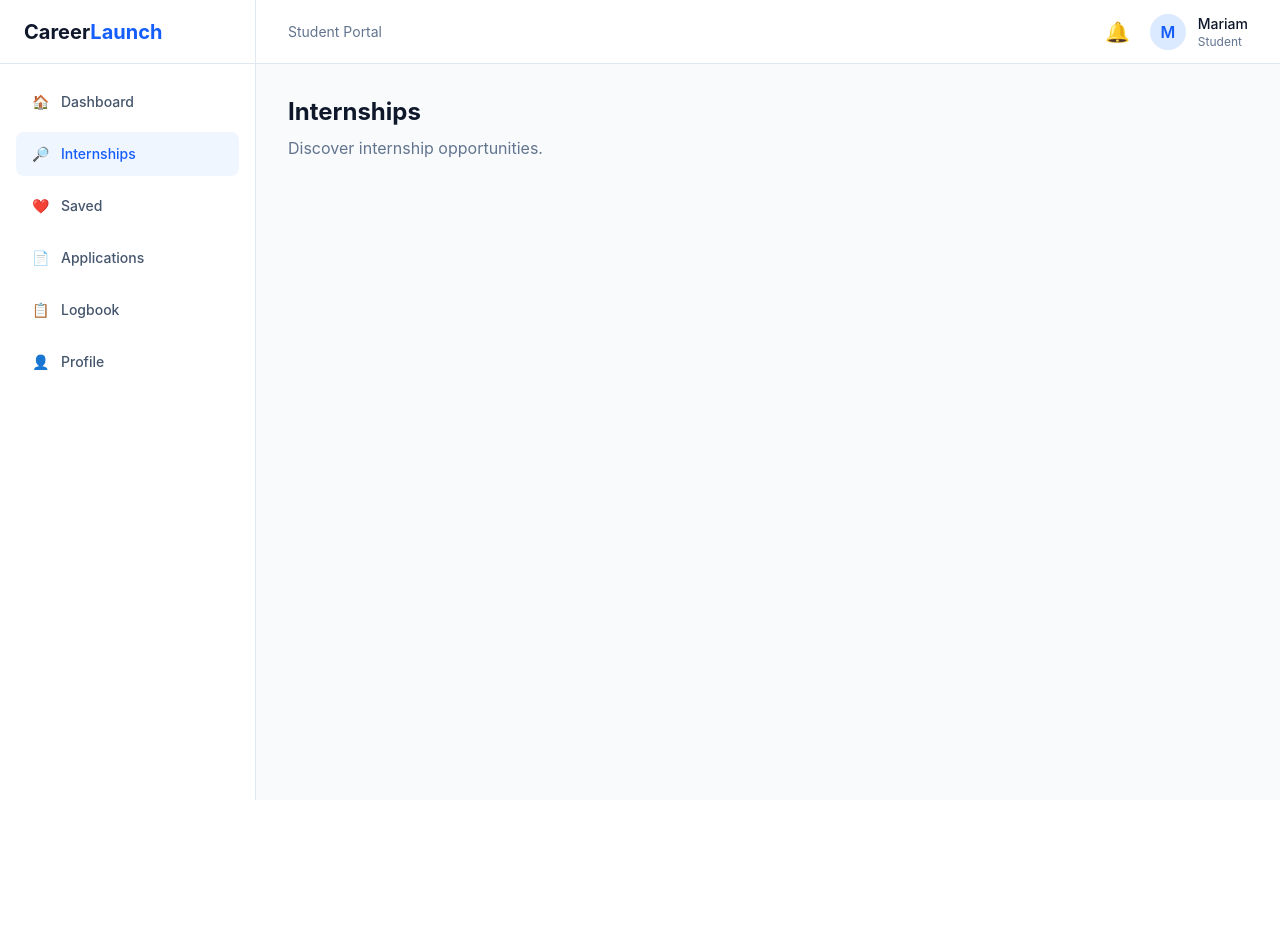
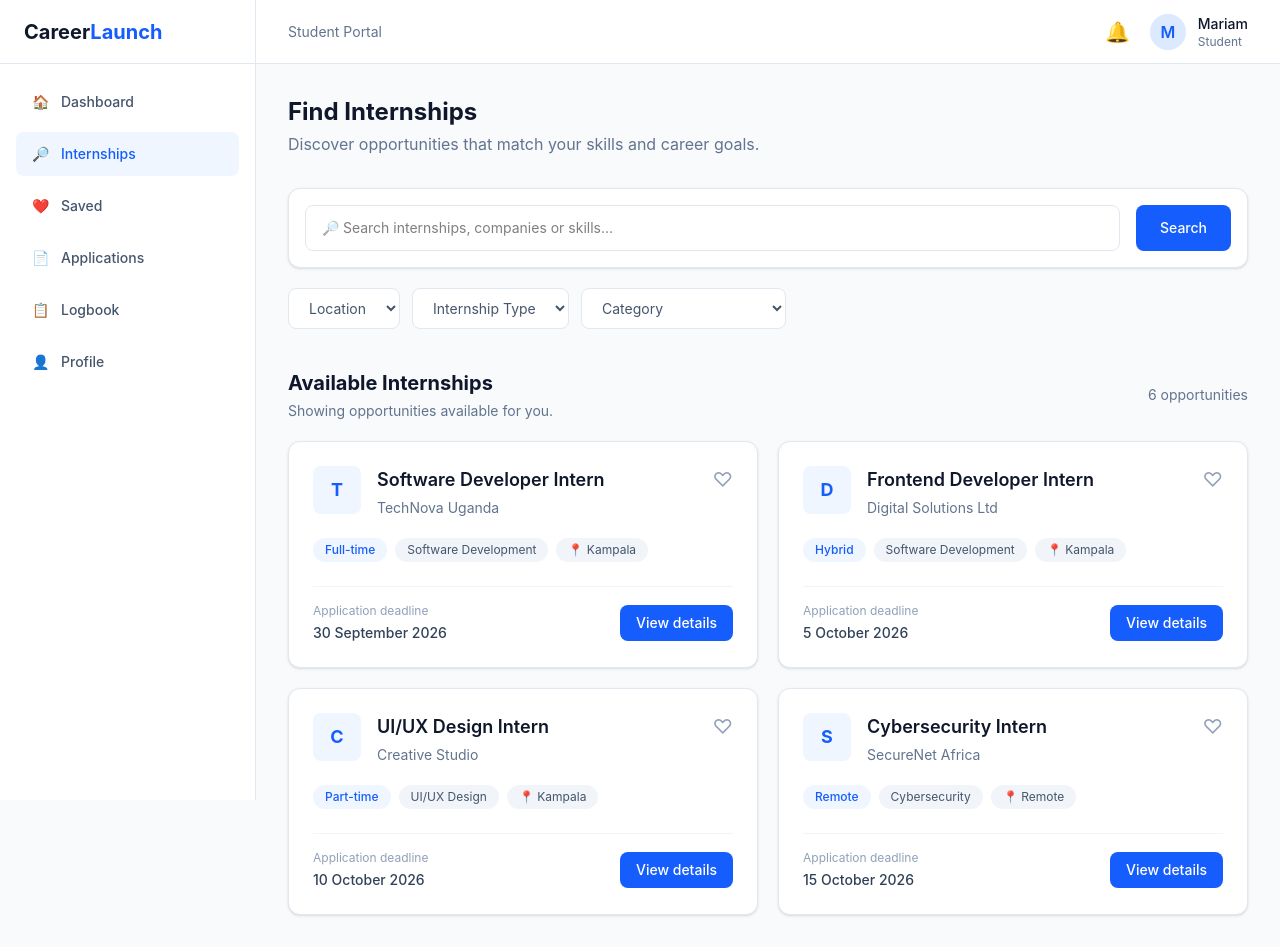
Before and after one commit to mariam968/CareerLaunch, a React app in the folder frontend/: page /internships in a window 1280 px wide. Before the commit the page ends 800 px from the top, so only its background shows below. Built offline with nearby package versions, Linux system fonts and the light colour scheme; the HTML template or start-up script is replaced by a standard one.

Commit message:
feat: build internship discovery page

```diff
--- a/frontend/src/components/InternshipCard.jsx
+++ b/frontend/src/components/InternshipCard.jsx
@@ -1,7 +1,23 @@
-function InternshipCard({ title, company, location, type }) {
+function InternshipCard({
+  title,
+  company,
+  location,
+  type,
+  category,
+  deadline,
+}) {
   return (
     <div className="rounded-xl border border-slate-200 bg-white p-6 shadow-sm transition hover:-translate-y-1 hover:shadow-md">
+
+      {/* Top section */}
       <div className="flex items-start justify-between">
+        <div className="flex gap-4">
+
+          {/* Company logo placeholder */}
+          <div className="flex h-12 w-12 items-center justify-center rounded-lg bg-blue-50 text-lg font-bold text-blue-600">
+            {company.charAt(0)}
+          </div>
+
           <div>
             <h3 className="text-lg font-semibold text-slate-900">
               {title}
@@ -11,15 +27,25 @@ function InternshipCard({ title, company, location, type }) {
               {company}
             </p>
           </div>
+        </div>
 
-        <button className="text-xl text-slate-400 hover:text-red-500">
+        {/* Save */}
+        <button
+          className="text-xl text-slate-400 transition hover:text-red-500"
+          title="Save internship"
+        >
           ♡
         </button>
       </div>
 
+      {/* Tags */}
       <div className="mt-5 flex flex-wrap gap-2">
         <span className="rounded-full bg-blue-50 px-3 py-1 text-xs font-medium text-blue-600">
           {type}
+        </span>
+
+        <span className="rounded-full bg-slate-100 px-3 py-1 text-xs text-slate-600">
+          {category}
         </span>
 
         <span className="rounded-full bg-slate-100 px-3 py-1 text-xs text-slate-600">
@@ -27,13 +53,20 @@ function InternshipCard({ title, company, location, type }) {
         </span>
       </div>
 
-      <div className="mt-6 flex items-center justify-between">
+      {/* Bottom */}
+      <div className="mt-6 flex items-center justify-between border-t border-slate-100 pt-4">
+        <div>
           <p className="text-xs text-slate-400">
-          Posted recently
+            Application deadline
           </p>
 
+          <p className="mt-1 text-sm font-medium text-slate-700">
+            {deadline}
+          </p>
+        </div>
+
         <button className="rounded-lg bg-blue-600 px-4 py-2 text-sm font-medium text-white transition hover:bg-blue-700">
-          View internship
+          View details
         </button>
       </div>
     </div>
--- a/frontend/src/pages/Internships.jsx
+++ b/frontend/src/pages/Internships.jsx
@@ -1,13 +1,127 @@
+import InternshipCard from '../components/InternshipCard'
+
 function Internships() {
   return (
     <div>
-      <h1 className="text-2xl font-bold text-slate-900">
-        Internships
-      </h1>
 
-      <p className="mt-2 text-slate-500">
-        Discover internship opportunities.
-      </p>
+      {/* Header */}
+      <div className="mb-8">
+        <h1 className="text-2xl font-bold text-slate-900">
+          Find Internships
+        </h1>
+
+        <p className="mt-1 text-slate-500">
+          Discover opportunities that match your skills and career goals.
+        </p>
+      </div>
+
+      {/* Search */}
+      <div className="rounded-xl border border-slate-200 bg-white p-4 shadow-sm">
+        <div className="flex flex-col gap-4 md:flex-row">
+
+          <div className="flex-1">
+            <input
+              type="text"
+              placeholder="🔎 Search internships, companies or skills..."
+              className="w-full rounded-lg border border-slate-200 px-4 py-3 text-sm outline-none transition focus:border-blue-500 focus:ring-2 focus:ring-blue-100"
+            />
+          </div>
+
+          <button className="rounded-lg bg-blue-600 px-6 py-3 text-sm font-medium text-white transition hover:bg-blue-700">
+            Search
+          </button>
+
+        </div>
+      </div>
+
+      {/* Filters */}
+      <div className="mt-5 flex flex-wrap gap-3">
+
+        <select className="rounded-lg border border-slate-200 bg-white px-4 py-2.5 text-sm text-slate-600 outline-none focus:border-blue-500">
+          <option>Location</option>
+          <option>Kampala</option>
+          <option>Entebbe</option>
+          <option>Jinja</option>
+          <option>Remote</option>
+        </select>
+
+        <select className="rounded-lg border border-slate-200 bg-white px-4 py-2.5 text-sm text-slate-600 outline-none focus:border-blue-500">
+          <option>Internship Type</option>
+          <option>Full-time</option>
+          <option>Part-time</option>
+          <option>Hybrid</option>
+          <option>Remote</option>
+        </select>
+
+        <select className="rounded-lg border border-slate-200 bg-white px-4 py-2.5 text-sm text-slate-600 outline-none focus:border-blue-500">
+          <option>Category</option>
+          <option>Software Development</option>
+          <option>UI/UX Design</option>
+          <option>Data</option>
+          <option>Cybersecurity</option>
+          <option>Marketing</option>
+        </select>
+
+      </div>
+
+      {/* Results header */}
+      <div className="mt-10 mb-5 flex items-center justify-between">
+        <div>
+          <h2 className="text-xl font-bold text-slate-900">
+            Available Internships
+          </h2>
+
+          <p className="mt-1 text-sm text-slate-500">
+            Showing opportunities available for you.
+          </p>
+        </div>
+
+        <p className="text-sm text-slate-500">
+          6 opportunities
+        </p>
+      </div>
+
+      {/* Internship cards */}
+      <div className="grid grid-cols-1 gap-5 lg:grid-cols-2">
+
+        <InternshipCard
+          title="Software Developer Intern"
+          company="TechNova Uganda"
+          location="Kampala"
+          type="Full-time"
+          category="Software Development"
+          deadline="30 September 2026"
+        />
+
+        <InternshipCard
+          title="Frontend Developer Intern"
+          company="Digital Solutions Ltd"
+          location="Kampala"
+          type="Hybrid"
+          category="Software Development"
+          deadline="5 October 2026"
+        />
+
+        <InternshipCard
+          title="UI/UX Design Intern"
+          company="Creative Studio"
+          location="Kampala"
+          type="Part-time"
+          category="UI/UX Design"
+          deadline="10 October 2026"
+        />
+
+        <InternshipCard
+          title="Cybersecurity Intern"
+          company="SecureNet Africa"
+          location="Remote"
+          type="Remote"
+          category="Cybersecurity"
+          deadline="15 October 2026"
+        />
+
+      </div>
+
     </div>
   )
 }
```
Lines whose indentation alone changed are shown as unchanged.
